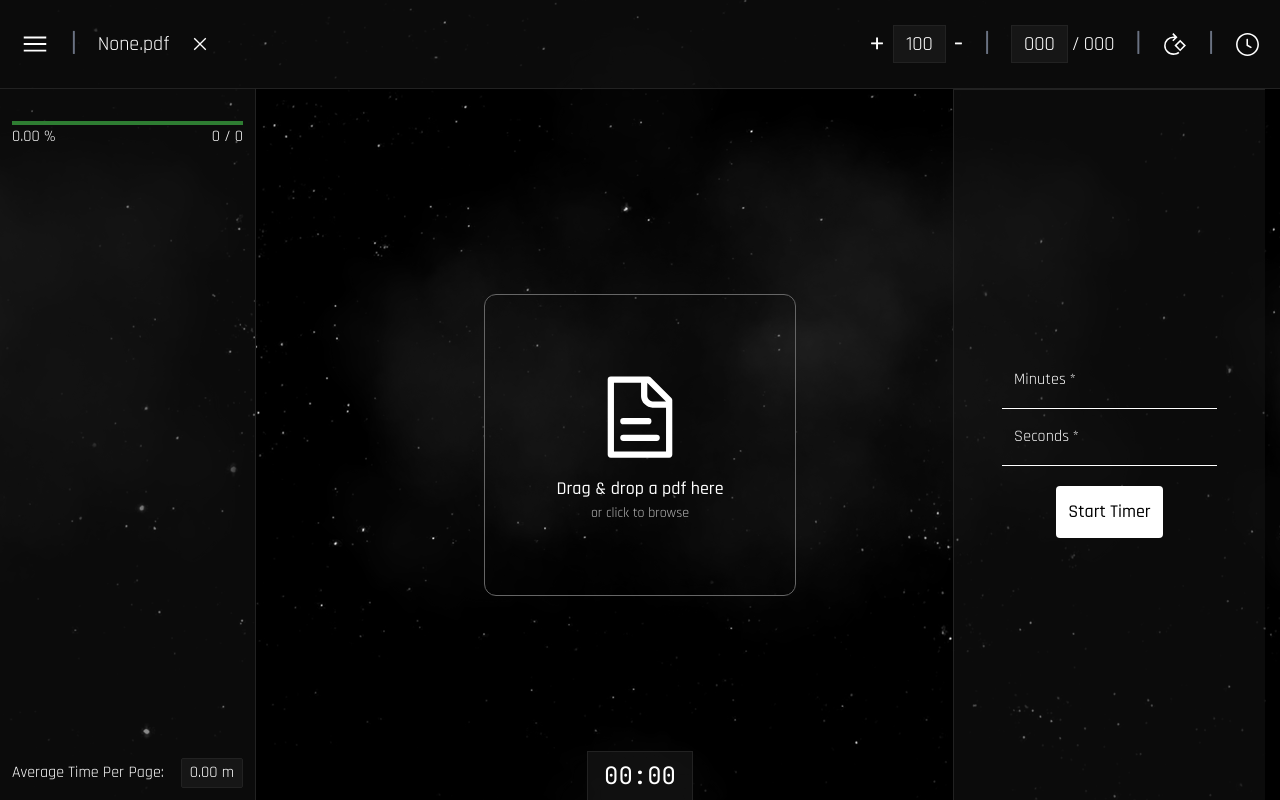
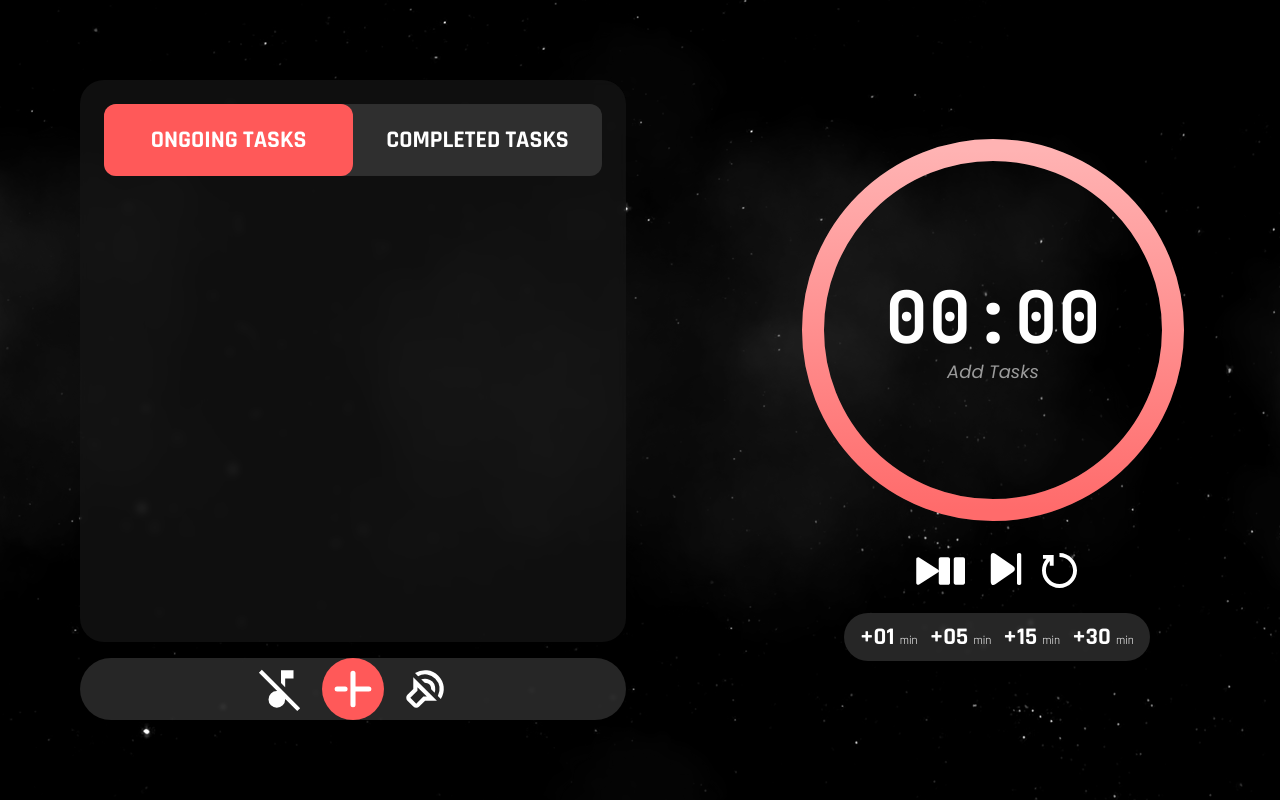
Before and after one commit to navinkumar-classic/Gomodoro, a React (Vite) app: page / in a window 1280 px wide. Built offline with nearby package versions, Linux system fonts and the light colour scheme.

Commit message:
routing implemented

```diff
--- a/package.json
+++ b/package.json
@@ -18,6 +18,7 @@
     "react-dom": "^19.1.1",
     "react-dropzone": "^14.3.8",
     "react-pdf": "^10.2.0",
+    "react-router-dom": "^7.9.6",
     "tailwindcss": "^4.1.13"
   },
   "devDependencies": {
--- a/src/App.jsx
+++ b/src/App.jsx
@@ -1,9 +1,9 @@
 import './App.css';
 import PomodoroSection from "./assets/PomodoroSection.jsx";
 import PDFViewer from "./assets/PDFViewer.jsx";
+import { BrowserRouter, Routes, Route } from "react-router-dom";
 
-function App() {
-
+function PDFPage() {
 
     return (
         <>
@@ -16,4 +16,29 @@ function App() {
     );
 }
 
+function PomodoroPage() {
+
+    return (
+        <>
+            <div className="stars"></div>
+            <div className="twinkling"></div>
+            <div className="clouds"></div>
+
+            <PomodoroSection />
+        </>
+    );
+}
+
+function App() {
+    return (
+        <BrowserRouter>
+            <Routes>
+                <Route path="/" element={<PomodoroPage />} />
+                <Route path="/pdf-viewer" element={<PDFPage />} />
+            </Routes>
+        </BrowserRouter>
+    );
+}
+
+
 export default App;
```
Also changed, not shown: 1 other file (tests, documents, lock files or other folders).
